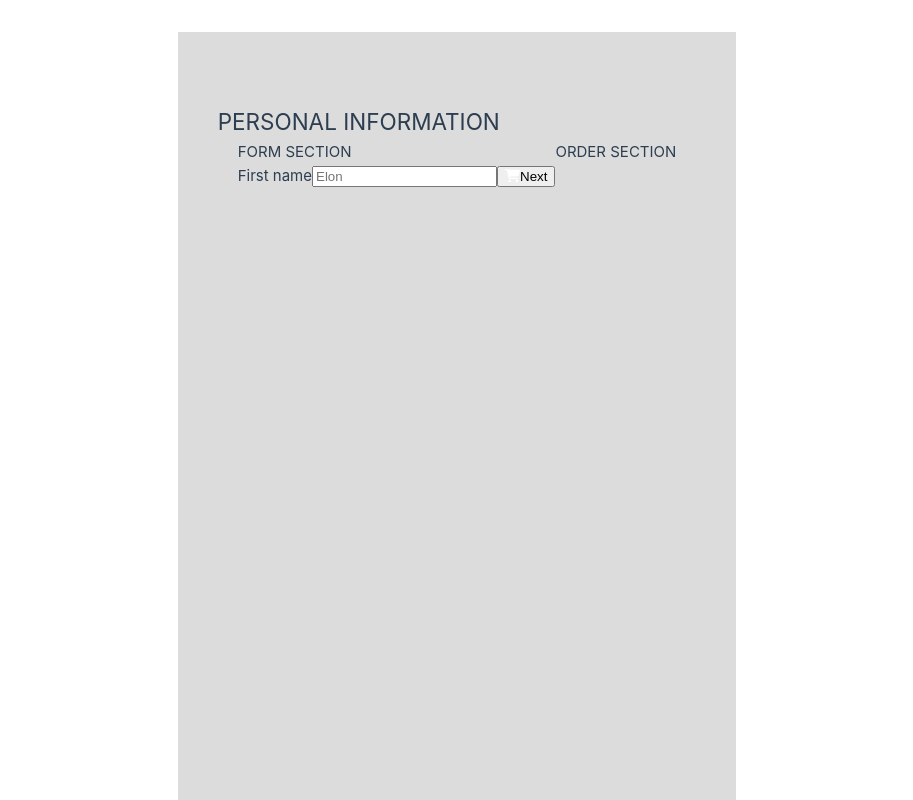
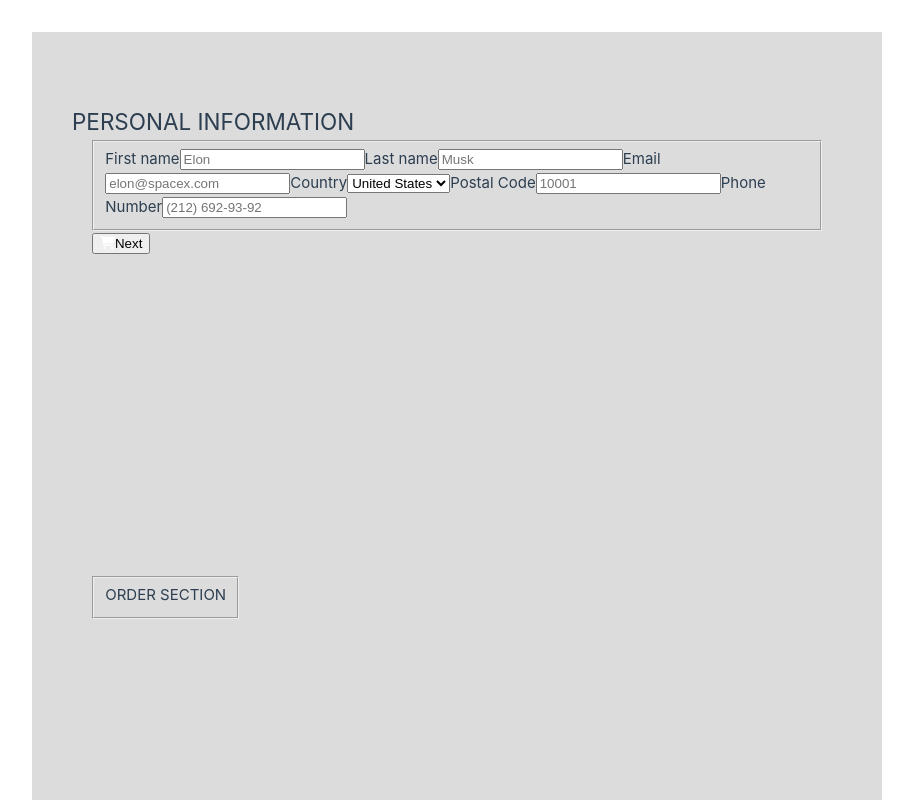
Before and after one commit to b-e-a-t-a/vue3-purchase-form, a Vue app: page / in a window 1280 px wide. Shown: the top 800 px of the page, without its empty margins (183-1096 px from the left). Built offline with nearby package versions, Linux system fonts and the light colour scheme.

Commit message:
Add FormInput component

```diff
--- /dev/null
+++ b/src/components/FormInput.vue
@@ -0,0 +1,26 @@
+<template>
+  <label>{{ label }}</label>
+  <input
+    :value="modelValue"
+    class="form-input"
+    v-bind="$attrs"
+    @input="$emit('update:modelValue', $event.target.value)"
+  >
+</template>
+
+<script setup>
+defineProps({
+  label: {
+    type: String,
+    default: ""
+  },
+  modelValue: {
+    type: [String, Number],
+    default: ""
+  }
+})
+</script>
+
+<style lang="sass" scoped>
+.form-input
+</style>
--- /dev/null
+++ b/src/components/OrderDetails.vue
@@ -0,0 +1,11 @@
+<template>
+  <fieldset>
+    ORDER SECTION
+  </fieldset>
+</template>
+
+<script setup>
+</script>
+
+<style lang="sass" scoped>
+</style>
--- a/src/views/HomeView.vue
+++ b/src/views/HomeView.vue
@@ -4,27 +4,118 @@
     <h2>Personal Information</h2>
     <div class="wrapper">
       <section class="form">
-        FORM SECTION
-        <transition name="form">
-          <form>
-            <label>First name</label>
-            <input
-              placeholder="Elon"
-            />
-            <button>
-              <i class="fa-solid fa-cart-shopping" style="color: white;"></i>
-              <span>Next</span>
+        <transition name="form-fade">
+          <section v-show="step === 1">
+            <form @submit.prevent="goNext">
+              <fieldset>
+                <FormInput
+                  v-model="formData.firstName"
+                  label="First name"
+                  placeholder="Elon"
+                />
+                <FormInput
+                  v-model="formData.lastName"
+                  label="Last name"
+                  placeholder="Musk"
+                />
+                <FormInput
+                  v-model="formData.email"
+                  label="Email"
+                  placeholder="elon@spacex.com"
+                  type="email"
+                />
+
+                <label>Country</label>
+                <select v-model="formData.country">
+                  <option
+                    v-for="(country, idx) in countries"
+                    :key="idx"
+                    :value="country"
+                    :selected="country === formData.country"
+                  >
+                    {{ country }}
+                  </option>
+                </select>
+
+                <FormInput
+                  v-model="formData.postalCode"
+                  label="Postal Code"
+                  placeholder="10001"
+                  type="text"
+                />
+                <FormInput
+                  v-model="formData.phoneNumber"
+                  label="Phone Number"
+                  placeholder="(212) 692-93-92"
+                  type="tel"
+                />
+              </fieldset>
+
+              <button type="submit">
+                <i class="fa-solid fa-cart-shopping" style="color: white;"></i>
+                <span>Next</span>
+              </button>
+
+
+            </form>
+          </section>
+        </transition>
+
+        <transition name="form-fade">
+          <section v-show="step === 2">
+            PAYMENT DETAILS
+            <button type="button" @click="step--">
+              <span>Previous</span>
             </button>
-          </form>
+          </section>
         </transition>
+
       </section>
+
       <section>
-        ORDER SECTION
+        <OrderDetails />
       </section>
     </div>
+
+    <pre>{{ formData }}</pre>
   </main>
 </template>
 
 <script setup>
+import FormInput from "../components/FormInput.vue";
+import OrderDetails from "../components/OrderDetails.vue";
+
+import { ref } from "vue";
+
+let step = ref(1);
+const formData = ref({
+  firstName: "",
+  lastName: "",
+  email: "",
+  country: "United States",
+  postalCode: "",
+  phoneNumber: ""
+});
+
+const countries = ref([
+  "Poland",
+  "United States"
+]);
+
+const goNext = () => {
+  console.log("Go Next Step 2", step);
+  step.value++;
+}
 
 </script>
+
+<style lang="sass" scoped>
+.form-fade-enter-active,
+.form-fade-leave-active
+  transition: opacity 1s ease
+
+.form-fade-enter-from,
+.form-fade-leave-to
+  opacity: 0
+
+</style>
```
Also changed, not shown: src/components/WelcomeItem.vue (deleted, +0 -50 lines), src/stores/counter.js (deleted, +0 -12 lines), src/assets/logo.svg (deleted).
